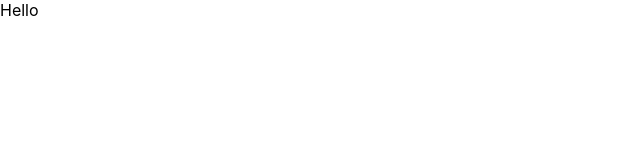
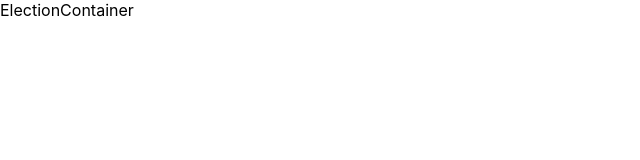
Before and after one commit to anunayamar/react-project-js, a React (Create React App) app: page /elections in a window 1280 px wide. Shown: the top 160 px of the page, without its empty margins (0-640 px from the left). Built offline with nearby package versions, Linux system fonts and the light colour scheme.

Commit message:
add skeleton

```diff
--- a/package.json
+++ b/package.json
@@ -8,6 +8,7 @@
     "@testing-library/user-event": "^13.5.0",
     "react": "^18.2.0",
     "react-dom": "^18.2.0",
+    "react-router-dom": "^6.4.5",
     "react-scripts": "5.0.1",
     "web-vitals": "^2.1.4"
   },
--- a/src/App.js
+++ b/src/App.js
@@ -1,5 +1,21 @@
+import { Route, Routes } from "react-router-dom";
+import ElectionContainer from "./components/ElectionContainer";
+import Home from "./components/Home";
+import VoterContainer from "./components/VoterContainer";
+import VotingContainer from "./components/VotingContainer";
+
 function App() {
-  return <div className="App">Hello</div>;
+  return (
+    <div className="App">
+      <Routes>
+        <Route path="/elections" element={<ElectionContainer />} />
+        <Route path="/voters" element={<VoterContainer />} />
+        <Route path="/vote" element={<VotingContainer />} />
+        <Route path="/" element={<Home />} />
+        <Route path="*" element={<Home />} />
+      </Routes>
+    </div>
+  );
 }
 
 export default App;
--- /dev/null
+++ b/src/components/ElectionContainer.js
@@ -0,0 +1,5 @@
+import React from "react";
+
+export default function ElectionContainer() {
+  return <div>ElectionContainer</div>;
+}
--- /dev/null
+++ b/src/components/Home.js
@@ -0,0 +1,6 @@
+import React from "react";
+
+export default function Home() {
+  // Add nav bar - election, voter, vote
+  return <div>Home</div>;
+}
--- /dev/null
+++ b/src/components/VoterContainer.js
@@ -0,0 +1,5 @@
+import React from "react";
+
+export default function VoterContainer() {
+  return <div>VoterContainer</div>;
+}
--- /dev/null
+++ b/src/components/VotingContainer.js
@@ -0,0 +1,5 @@
+import React from "react";
+
+export default function VotingContainer() {
+  return <div>VotingContainer</div>;
+}
--- a/src/index.js
+++ b/src/index.js
@@ -3,11 +3,14 @@ import ReactDOM from 'react-dom/client';
 import './index.css';
 import App from './App';
 import reportWebVitals from './reportWebVitals';
+import { BrowserRouter } from "react-router-dom";
 
 const root = ReactDOM.createRoot(document.getElementById('root'));
 root.render(
   <React.StrictMode>
-    <App />
+    <BrowserRouter>
+      <App />
+    </BrowserRouter>
   </React.StrictMode>
 );
 
```
Also changed, not shown: 1 other file (tests, documents, lock files or other folders).
